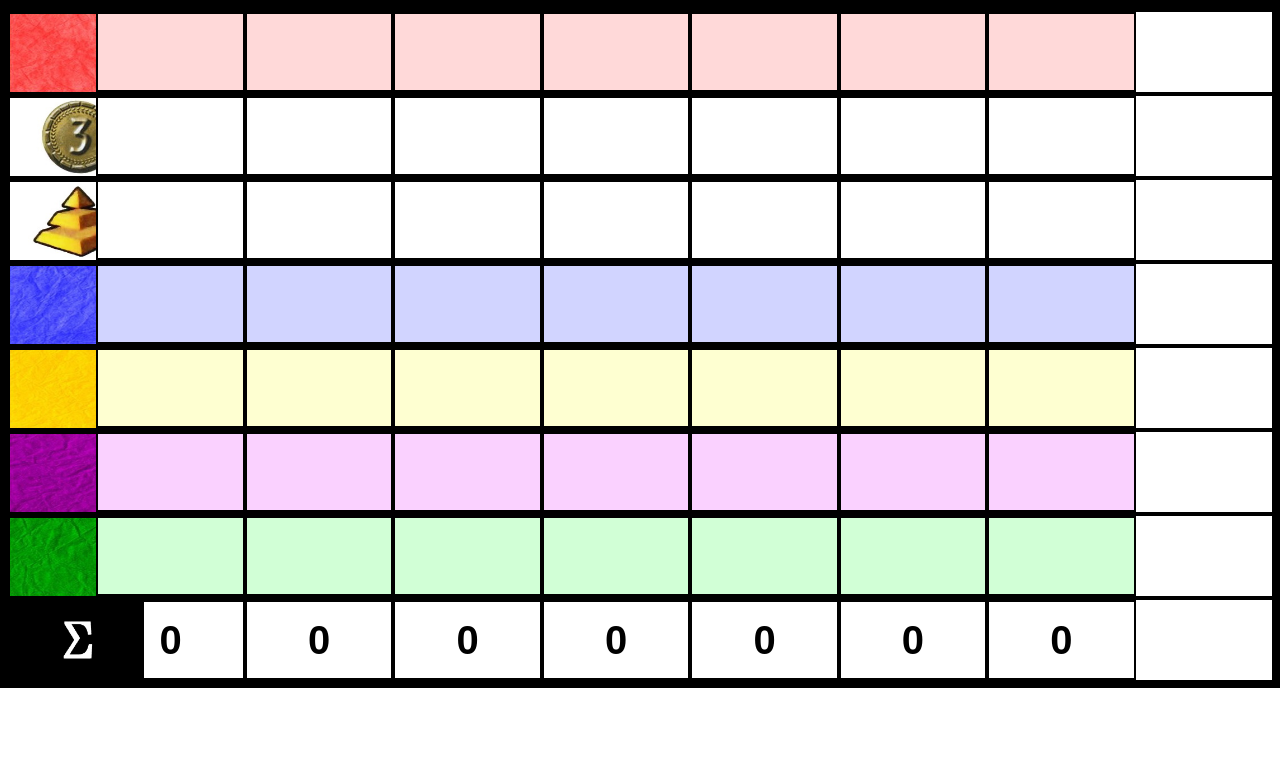
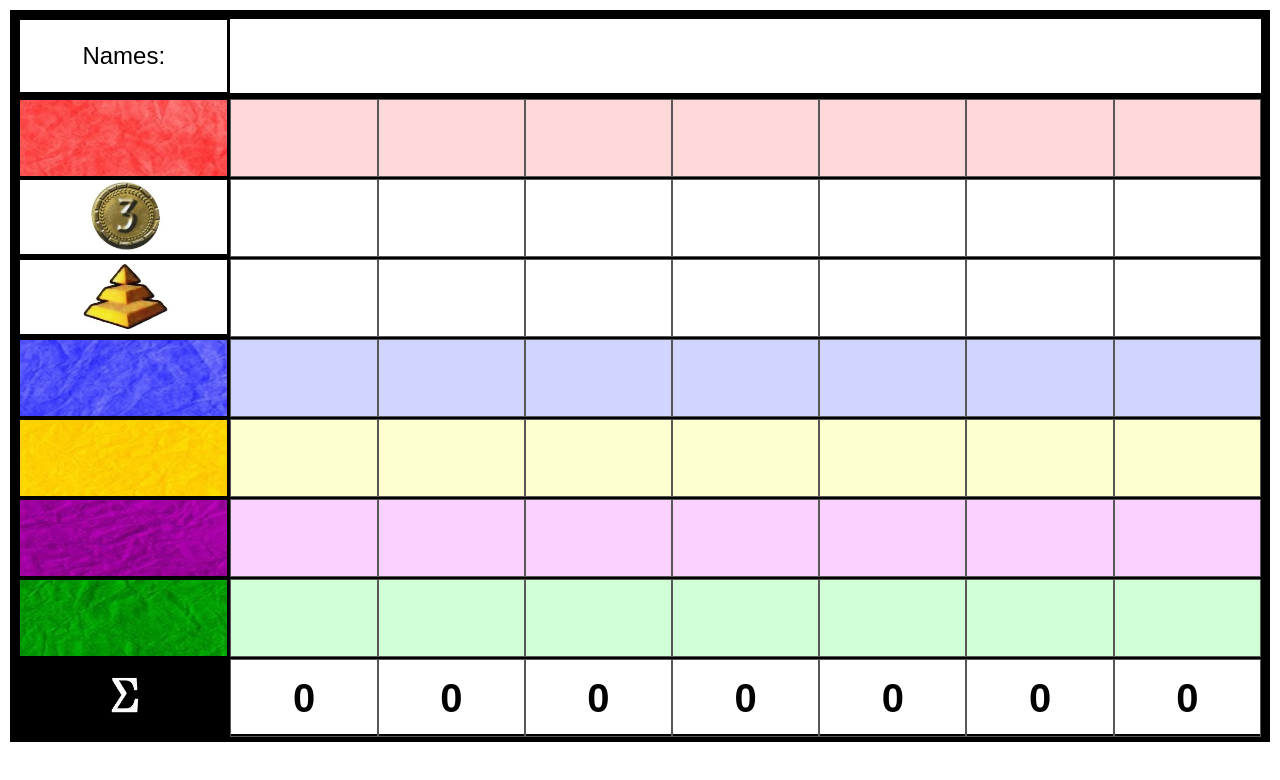
Before and after one commit to guitarman018/scorecards, a React (Create React App) app: page /scoresdiv in a window 1280 px wide. Shown: the top 780 px of the page. Built offline with nearby package versions, Linux system fonts and the light colour scheme.

Commit message:
Fixes most layout issues
Still requires names to be resolved, just seemed like a good time to commit

```diff
--- a/src/components/scoresdiv.css
+++ b/src/components/scoresdiv.css
@@ -1,15 +1,16 @@
+* {
+    box-sizing: border-box;
+    margin: 0px;
+    padding: 0px;
+}
 
-#wholeBox {
-
-    background-color: aqua;
-    height: 90%;
-    box-sizing: border-box;
-
-
+body {
+    margin: 10px;
 }
 
 .board {
     display: flex;
+    height: 10vh;
     flex-wrap: wrap;
     align-items: stretch;
     flex-direction: row;
@@ -19,34 +20,26 @@ div {
     border: 2px solid black;
 }
 
+.cellsContainer {
+    width: 83%;
+    border: 1px solid black;
+    display: table;
+    table-layout: fixed;
+
+
+}
+
+.innerDiv {
+    border: 1px solid rgb(87, 87, 87);
+    display: table-cell;
+    vertical-align: middle;
+}
+
 .nameLeft {
     position: center;
     font-weight: 400;
     font-size: large;
 }
-
-.icons {
-    width: 7%;
-    display: flex;
-    border-bottom: none;
-    box-sizing: border-box;
-    justify-content: flex-start;
-    align-content: flex-start;
-    align-items: flex-start;
-}
-
-.noStretch {
-    display: flex;
-    border-bottom: none;
-    box-sizing: border-box;
-    justify-content: flex-start;
-    align-content: flex-start;
-    align-items: flex-start;
-    flex: 0 0 auto;
-    resize: both;
-
-  }
-
 
 .finalScores {
     font-family: 'Nanum Gothic', sans-serif;
@@ -72,6 +65,23 @@ input {
   }
 
   .icons {
-      margin: 0 0 auto;
-      padding: 0px;
-  }
+    width: 17%;
+    background-position: center;
+    background-size: cover;
+    background-repeat: no-repeat;
+}
+
+.iconsNoStretch {
+    width: 17%;
+    background-position: center;
+    background-size: cover;
+    background-repeat: no-repeat;
+    height: 10vh;
+    text-align: center;
+}
+.noStretch {
+    max-width: 95%;
+    max-height: 95%;
+    object-fit: contain;
+
+    }
--- a/src/components/scoresdiv.js
+++ b/src/components/scoresdiv.js
@@ -15,26 +15,24 @@ export default function ScoresDiv() {
 
     let players = 7
 
-    const playersPercent = 80/players
-    const playersStylePercent = "" + playersPercent + "%"
     const [playerScores, setPlayerScores] = useState(Array(players).fill(0).map(row => new Array(7).fill(0)))
     const [playerTotals, setPlayerTotals] = useState(Array(players).fill(0))
 
-    const imgStyle = {
-        display: "block",
-        height: "100%",
-
+    const sumStyle = {
+        textAlign: "center",
+        fontWeight: "bold",
+        justifyContent: "center",
+        alignItems: "center",
+        margin: "0 auto"
     }
 
-    const sumStyle = {
-        textAlign: "center",
-        width: playersStylePercent,
-        fontWeight: "bold",
-        display: "flex",
-        justifyContent: "center",
-        alignItems: "center"
+    const bgRed ={
 
-    }
+        backgroundPosition: 'center',
+        backgroundSize: 'cover',
+        backgroundRepeat: 'no-repeat'
+      }
+
 
     function update(e){
 
@@ -46,20 +44,21 @@ export default function ScoresDiv() {
             copy[rowGet-1][colGet-1] = parseInt(e.target.value)
         }
         setPlayerScores(copy)
-        console.log(copy)
 
 
         // Update totals:
         let playerSum = 0
         let newTotals = Array(players).fill(0)
-        console.log(`new totals: ${newTotals}`)
         for (let i=0; i<players; i++) {
             playerSum = 0
             for (let j=0; j<8; j++) {
                 if(playerScores[i][j] > 0 && playerScores[i][j] != "") {
                     playerSum += playerScores[i][j]
+                } else if(playerScores[i][j] <= 0 && playerScores[i][j] != "") {
+                    playerSum += playerScores[i][j]
                 }
                 console.log(`reading: ${playerScores[i][j]}`)
+
             }
             newTotals[i] = playerSum
         }
@@ -71,7 +70,6 @@ export default function ScoresDiv() {
 
     function buildNames() {
         let playerCells = []
-        playerCells.push(<div style={{textAlign: "center", fontFamily: "sans-serif" }}>Names:</div>)
         for (let i = 1; i <= players; i++) {
             playerCells.push(<div className="nameLeft"><input type="text" style={{fontSize: 16, fontFamily: "sans-serif"}} /></div>)
         }
@@ -79,10 +77,11 @@ export default function ScoresDiv() {
     }
     function buildCells(rowNum, color) {
         let cells = []
+
         for (let i = 1; i <= players; i++) {
             let cellId = `cell${i}-row${rowNum}`
             let inputId = cellId + "-input"
-            cells.push(<div style={{width: playersStylePercent, backgroundColor: color}} key={cellId} id={cellId}><input type="number" id={inputId} onChange={update} style={{maxWidth: "100%"}} /></div>)
+            cells.push(<div className="innerDiv" style={{backgroundColor: color}} key={cellId} id={cellId}><input type="number" min="-100" id={inputId} onChange={update} style={{maxWidth: "100%"}} /></div>)
         }
         return cells
     }
@@ -90,7 +89,7 @@ export default function ScoresDiv() {
         let sumCells = []
         for (let i = 1; i <= players; i++) {
             let cellId = `cell${i}-row${rowNum}`
-            sumCells.push(<div style={sumStyle} className="finalScores" key={cellId} id={cellId}>{playerTotals[i-1]}</div>)
+            sumCells.push(<div style={sumStyle} className="finalScores innerDiv" key={cellId} id={cellId}>{playerTotals[i-1]}</div>)
         }
         return sumCells
     }
@@ -98,11 +97,13 @@ export default function ScoresDiv() {
     useEffect(() => {
         let playerSum = 0
         let newTotals = Array(players).fill(0)
-        console.log(`new totals: ${newTotals}`)
         for (let i=0; i<players; i++) {
             playerSum = 0
             for (let j=0; j<8; j++) {
+
                 if(playerScores[i][j] > 0) {
+                    playerSum += playerScores[i][j]
+                }  else if(playerScores[i][j] < 0) {
                     playerSum += playerScores[i][j]
                 }
                 console.log(`reading: ${playerScores[i][j]}`)
@@ -115,38 +116,43 @@ export default function ScoresDiv() {
 
     return(
         <div id="wholePage">
-            <div className="topRow">{buildNames}</div>
+            <div className="board">
+                <div style={{textAlign: "center", fontFamily: "sans-serif", width: "17%", display: "flex", justifyContent: "center", fontSize: '1.5rem'}}>
+                    <p style={{margin: "auto 0"}}>Names:</p>
+                </div>
+                <div className='cellsContainer'>{buildNames}</div>
+            </div>
                     <div className="board">
-                        <div className="icons"><img className="stretchImg" src={red} style={imgStyle}/></div>
-                        {buildCells(1, "#ffd9d9")}
+                        <div className="icons" style={{backgroundImage: "url(" + red + ")"}}></div>
+                        <div class="cellsContainer">{buildCells(1, "#ffd9d9")}</div>
                     </div>
                     <div className="board">
-                        <div className="icons"><img className="noStretch" src={coin} style={imgStyle}/></div>
-                        {buildCells(2, "#ffffff")}
+                        <div className="iconsNoStretch" style={{display: "flex", justifyContent: "center"}}><img className="noStretch" src={coin}/></div>
+                        <div class="cellsContainer">{buildCells(2, "#ffffff")}</div>
                     </div>
                     <div className="board">
-                        <div className="icons"><img className="noStretch" src={wonders} style={imgStyle}/></div>
-                        {buildCells(3, "#ffffff")}
+                        <div className="iconsNoStretch" style={{display: "flex", justifyContent: "center"}}><img className="noStretch" src={wonders}/></div>
+                        <div class="cellsContainer">{buildCells(3, "#ffffff")}</div>
                     </div>
                     <div className="board">
-                        <div className="icons"><img className="stretchImg" src={blue} style={imgStyle}/></div>
-                        {buildCells(4, "#d1d4ff")}
+                    <div className="icons" style={{backgroundImage: "url(" + blue + ")"}}></div>
+                        <div class="cellsContainer">{buildCells(4, "#d1d4ff")}</div>
                     </div>
                     <div className="board">
-                        <div className="icons"><img className="stretchImg" src={yellow} style={imgStyle}/></div>
-                        {buildCells(5, "#feffd1")}
+                        <div className="icons" style={{backgroundImage: "url(" + yellow + ")"}}></div>
+                        <div class="cellsContainer">{buildCells(5, "#feffd1")}</div>
                     </div>
                     <div className="board">
-                        <div className="icons"><img className="stretchImg" src={purple} style={imgStyle}/></div>
-                        {buildCells(6, "#fad1ff")}
+                    <div className="icons" style={{backgroundImage: "url(" + purple + ")"}}></div>
+                        <div class="cellsContainer">{buildCells(6, "#fad1ff")}</div>
                     </div>
                     <div className="board">
-                        <div className="icons"><img className="stretchImg" src={green} style={imgStyle}/></div>
-                        {buildCells(7, "#d1ffd6")}
+                    <div className="icons" style={{backgroundImage: "url(" + green + ")"}}></div>
+                        <div class="cellsContainer">{buildCells(7, "#d1ffd6")}</div>
                     </div>
                     <div className="board">
-                        <div className="icons"><img className="noStretch" src={sum} style={imgStyle}/></div>
-                        {buildSums(8)}
+                        <div className="icons" style={{backgroundColor: "#000", display: "flex", justifyContent: "center"}}><img className="noStretch" src={sum}/></div>
+                        <div class="cellsContainer">{buildSums(8)}</div>
                     </div>
         </div>
     )
```
Also changed, not shown: 1 other file (tests, documents, lock files or other folders).
